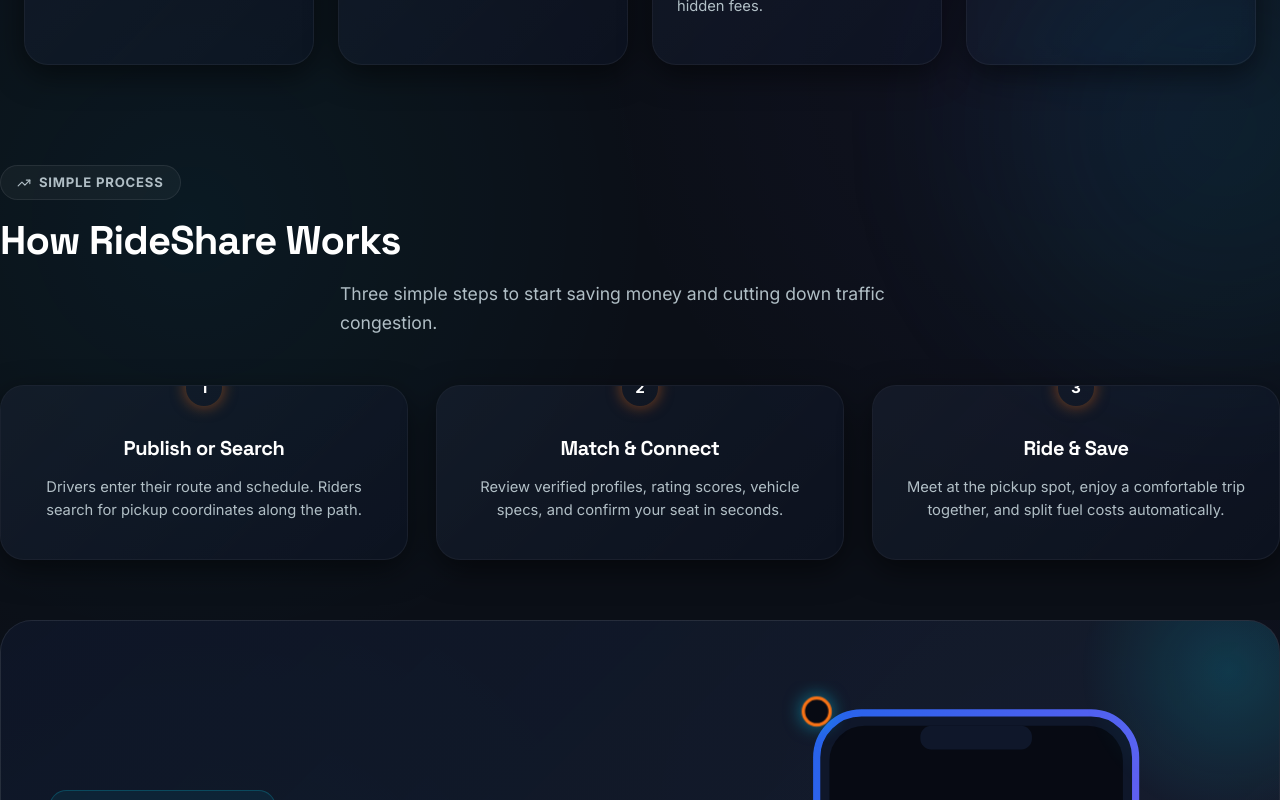
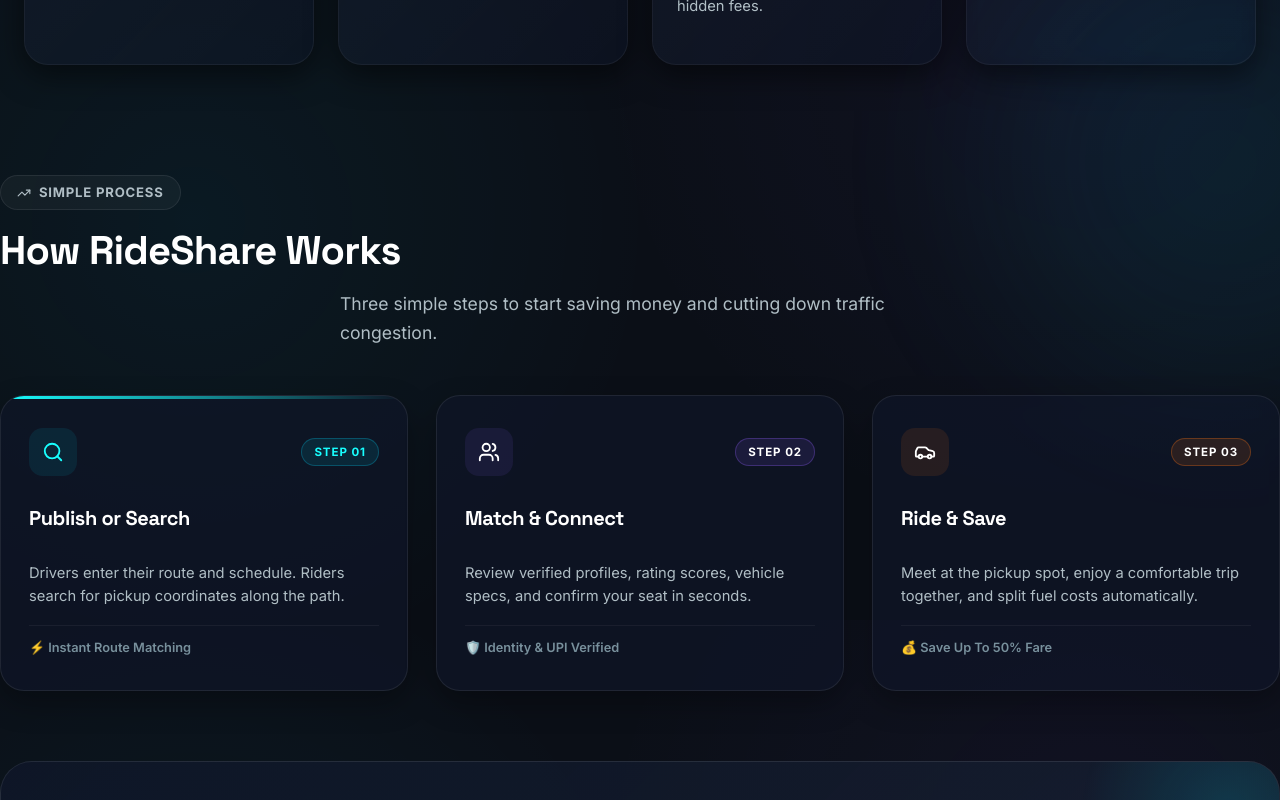
Before and after one commit to Mehul1311/Cab-Share-Platform, a React (Create React App) app in the folder client/: page / in a window 1280 px wide. Shown: the part 1780-2580 px from the top of the page. Built offline with nearby package versions, Linux system fonts and the light colour scheme; no server answers; the HTML template or start-up script is replaced by a standard one.

Commit message:
Redesign step cards with top highlight line, icon headers, pill tags, and hints

```diff
--- a/client/src/pages/Home.css
+++ b/client/src/pages/Home.css
@@ -684,16 +684,19 @@
 }
 
 /* --------------------------------------------------------------------------
-   ⚙️ HOW IT WORKS SECTION
+   ⚙️ HOW IT WORKS SECTION (REDESIGNED STEP CARDS)
    -------------------------------------------------------------------------- */
 .how-it-works-section {
-  padding: 40px 0 60px;
+  padding: 50px 0 70px;
+  position: relative;
 }
 
 .how-it-works-grid {
   display: grid;
   grid-template-columns: 1fr;
   gap: 28px;
+  position: relative;
+  z-index: 1;
 }
 
 @media (min-width: 768px) {
@@ -703,38 +706,121 @@
 }
 
 .step-card {
-  padding: 36px 28px;
-  background: rgba(15, 23, 42, 0.45);
-  border: 1px solid rgba(255, 255, 255, 0.06);
+  padding: 32px 28px;
+  background: rgba(15, 23, 42, 0.6);
+  border: 1px solid rgba(255, 255, 255, 0.08);
   border-radius: 24px;
-  text-align: center;
+  text-align: left;
   position: relative;
-  transition: all 0.3s ease;
-  backdrop-filter: blur(12px);
+  transition: all 0.35s cubic-bezier(0.16, 1, 0.3, 1);
+  backdrop-filter: blur(16px);
+  display: flex;
+  flex-direction: column;
+  justify-content: space-between;
+  gap: 16px;
+  overflow: hidden;
+  box-shadow: 0 12px 30px rgba(0, 0, 0, 0.3);
 }
 
-.step-card:hover {
-  transform: translateY(-6px);
-  border-color: rgba(99, 102, 241, 0.3);
-  box-shadow: 0 16px 32px rgba(0, 0, 0, 0.35);
+.step-card::before {
+  content: '';
+  position: absolute;
+  top: 0;
+  left: 0;
+  right: 0;
+  height: 3px;
+  background: transparent;
+  transition: all 0.3s ease;
 }
 
-.step-number-badge {
-  position: absolute;
-  top: -16px;
-  left: 50%;
-  transform: translateX(-50%);
-  width: 36px;
-  height: 36px;
-  border-radius: 50%;
-  background: linear-gradient(135deg, var(--orange-accent) 0%, #EA580C 100%);
-  color: white;
-  font-size: 0.95rem;
-  font-weight: 800;
+.step-card-1::before { background: linear-gradient(90deg, var(--vibrant-cyan), transparent); }
+.step-card-2::before { background: linear-gradient(90deg, var(--soft-purple), transparent); }
+.step-card-3::before { background: linear-gradient(90deg, var(--orange-accent), transparent); }
+
+.step-card:hover {
+  transform: translateY(-8px);
+  background: rgba(15, 23, 42, 0.8);
+  border-color: rgba(255, 255, 255, 0.2);
+  box-shadow:
+    0 20px 40px rgba(0, 0, 0, 0.5),
+    0 0 25px rgba(0, 229, 255, 0.12);
+}
+
+.step-card-header {
+  display: flex;
+  align-items: center;
+  justify-content: space-between;
+  width: 100%;
+}
+
+.step-icon-wrap {
+  width: 48px;
+  height: 48px;
+  border-radius: 14px;
   display: flex;
   align-items: center;
   justify-content: center;
-  box-shadow: 0 0 15px rgba(249, 115, 22, 0.5);
+  transition: transform 0.3s ease;
+}
+
+.step-card:hover .step-icon-wrap {
+  transform: scale(1.1);
+}
+
+.step-number-tag {
+  font-size: 0.72rem;
+  font-weight: 800;
+  letter-spacing: 0.08em;
+  padding: 4px 12px;
+  border-radius: 99px;
+  text-transform: uppercase;
+}
+
+.tag-cyan {
+  background: rgba(6, 182, 212, 0.12);
+  color: var(--vibrant-cyan);
+  border: 1px solid rgba(6, 182, 212, 0.3);
+}
+
+.tag-purple {
+  background: rgba(139, 92, 246, 0.12);
+  color: var(--soft-purple);
+  border: 1px solid rgba(139, 92, 246, 0.3);
+}
+
+.tag-orange {
+  background: rgba(249, 115, 22, 0.12);
+  color: var(--orange-accent);
+  border: 1px solid rgba(249, 115, 22, 0.3);
+}
+
+.step-card h3 {
+  font-size: 1.3rem;
+  color: white;
+  margin: 0;
+  font-weight: 700;
+  font-family: var(--font-heading);
+}
+
+.step-card p {
+  font-size: 0.93rem;
+  color: var(--text-secondary);
+  line-height: 1.65;
+  margin: 0;
+}
+
+.step-card-footer {
+  padding-top: 12px;
+  border-top: 1px solid rgba(255, 255, 255, 0.05);
+}
+
+.step-hint {
+  font-size: 0.8rem;
+  font-weight: 600;
+  color: var(--text-muted);
+  display: flex;
+  align-items: center;
+  gap: 6px;
 }
 
 .step-card h3 {
--- a/client/src/pages/Home.jsx
+++ b/client/src/pages/Home.jsx
@@ -15,7 +15,9 @@ import {
   Sparkles,
   Award,
   Navigation,
-  Check
+  Check,
+  Search,
+  Car
 } from 'lucide-react';
 import { MobileAppIllustration } from '../components/Illustrations';
 import Query from './Query';
@@ -272,22 +274,46 @@ const Home = () => {
         </div>
 
         <div className="how-it-works-grid">
-          <div className="step-card glass-panel">
-            <div className="step-number-badge">1</div>
+          <div className="step-card glass-panel step-card-1">
+            <div className="step-card-header">
+              <div className="step-icon-wrap icon-cyan">
+                <Search size={22} />
+              </div>
+              <span className="step-number-tag tag-cyan">STEP 01</span>
+            </div>
             <h3>Publish or Search</h3>
             <p>Drivers enter their route and schedule. Riders search for pickup coordinates along the path.</p>
+            <div className="step-card-footer">
+              <span className="step-hint">⚡ Instant Route Matching</span>
+            </div>
           </div>
 
-          <div className="step-card glass-panel">
-            <div className="step-number-badge">2</div>
+          <div className="step-card glass-panel step-card-2">
+            <div className="step-card-header">
+              <div className="step-icon-wrap icon-purple">
+                <Users size={22} />
+              </div>
+              <span className="step-number-tag tag-purple">STEP 02</span>
+            </div>
             <h3>Match & Connect</h3>
             <p>Review verified profiles, rating scores, vehicle specs, and confirm your seat in seconds.</p>
+            <div className="step-card-footer">
+              <span className="step-hint">🛡️ Identity & UPI Verified</span>
+            </div>
           </div>
 
-          <div className="step-card glass-panel">
-            <div className="step-number-badge">3</div>
+          <div className="step-card glass-panel step-card-3">
+            <div className="step-card-header">
+              <div className="step-icon-wrap icon-orange">
+                <Car size={22} />
+              </div>
+              <span className="step-number-tag tag-orange">STEP 03</span>
+            </div>
             <h3>Ride & Save</h3>
             <p>Meet at the pickup spot, enjoy a comfortable trip together, and split fuel costs automatically.</p>
+            <div className="step-card-footer">
+              <span className="step-hint">💰 Save Up To 50% Fare</span>
+            </div>
           </div>
         </div>
       </section>
```
